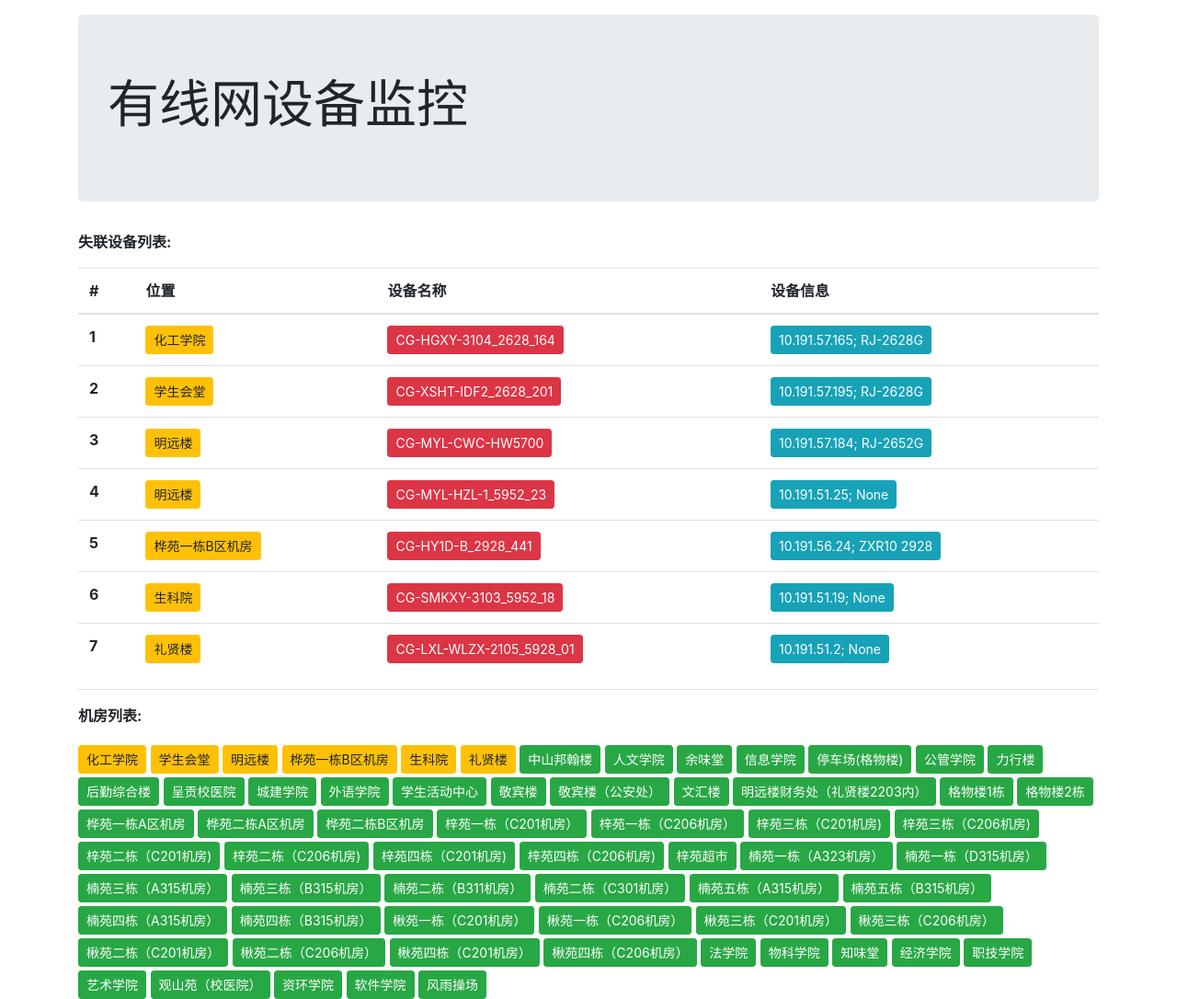
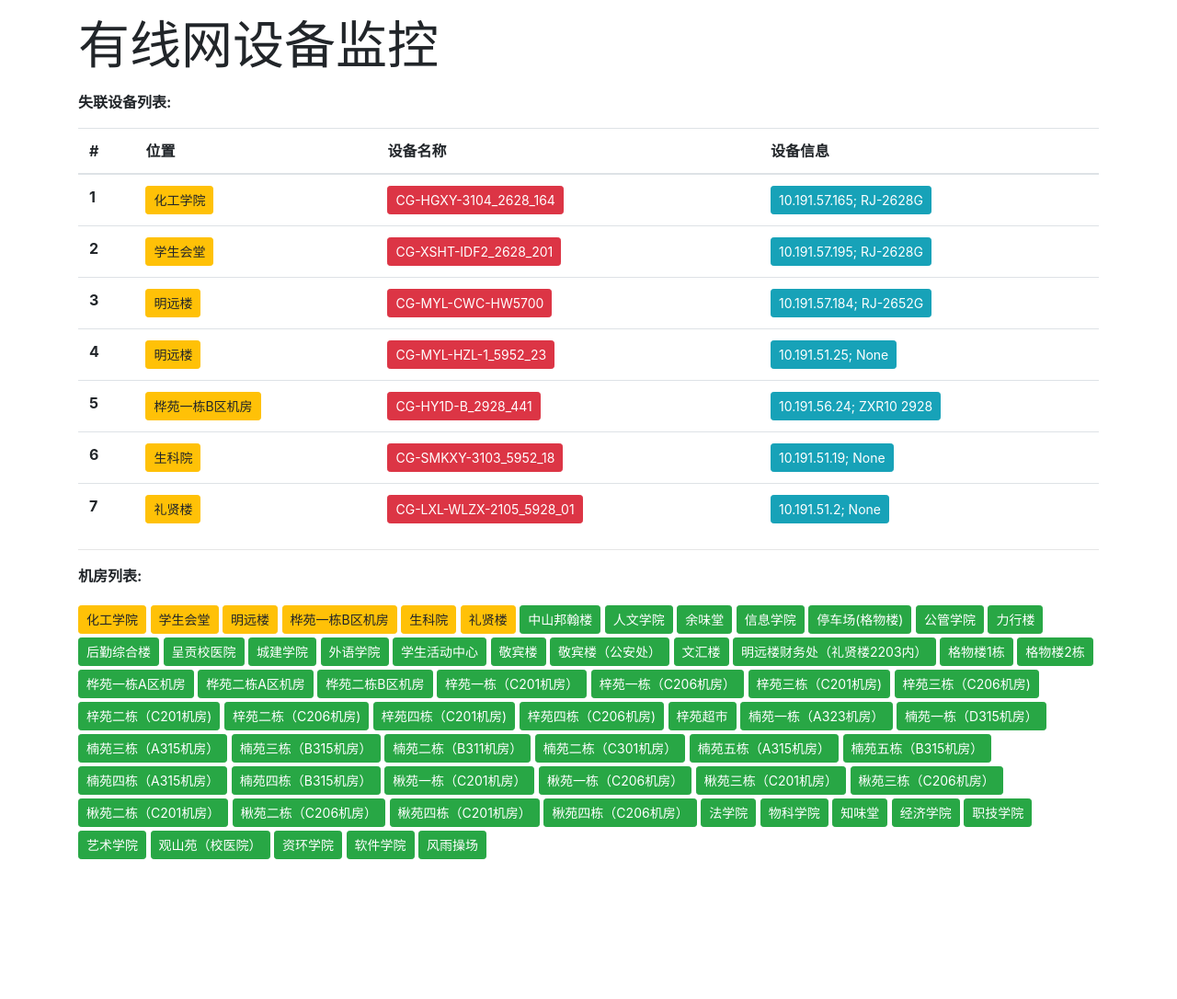
Before and after one commit to yukikaze66/ip_watcher, a Jekyll site: the page built from index.html, in a window 1280 px wide. Shown: the whole page at 92% size. Built offline with Jekyll 4.4.1, drawn with Linux system fonts in a browser that asks for light colours; nearby versions of some CDN libraries; after the commit the page ends 934 px from its top, so only the background shows below that.

Commit message:
把表头改小一点

```diff
--- a/index.html
+++ b/index.html
@@ -23,11 +23,9 @@
 
     <div class=" container">
 
-        <p></p>
-
-        <div class="jumbotron">
-                <h1 class="display-4">有线网设备监控</h1>
-        </div>
+        <p>
+            <h1 class="display-4">有线网设备监控</h1>
+        </p>
 
         <p class="font-weight-bold">失联设备列表:</p>
 
```
